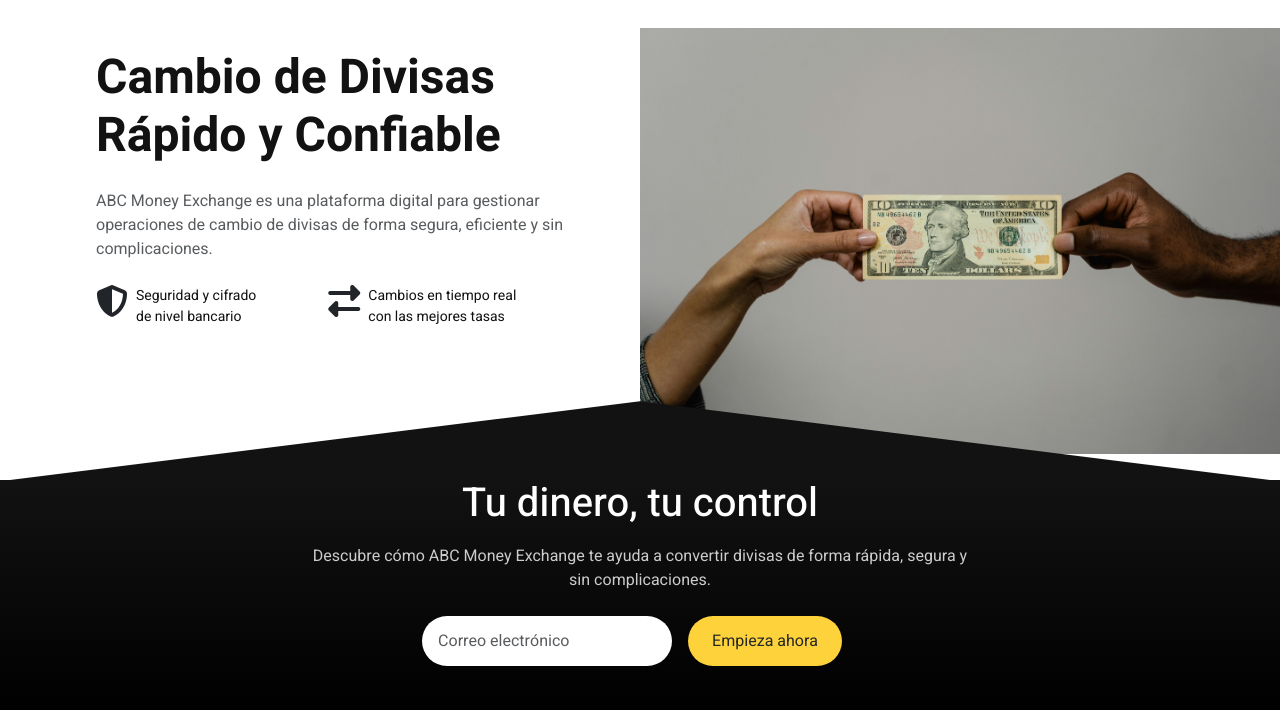
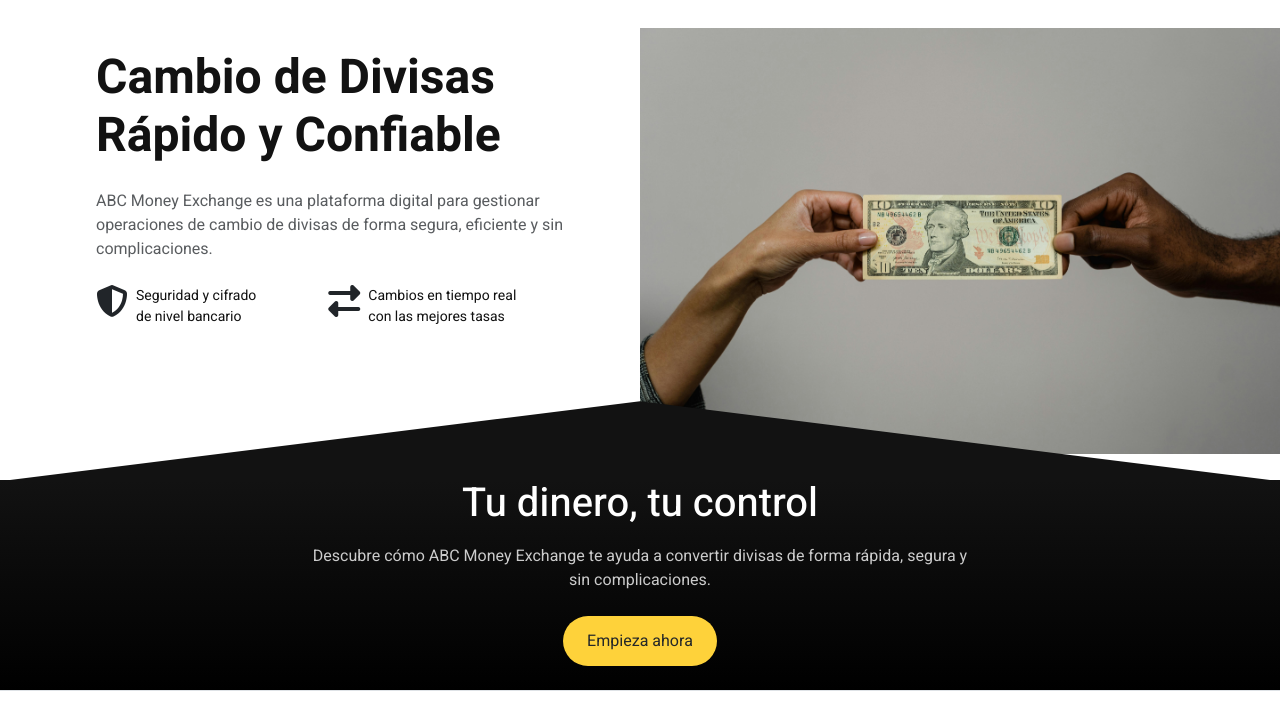
Before and after one commit to abc-exchange/abc-exchange.github.io, a plain HTML site: page index.html in a window 1280 px wide. Shown: the part 90-800 px from the top of the page. Drawn offline with nearby package versions, Linux system fonts and the light colour scheme.

Commit message:
Update de index.html con boton de envio de correo

```diff
--- a/index.html
+++ b/index.html
@@ -249,18 +249,13 @@
             Descubre cómo ABC Money Exchange te ayuda a convertir divisas de
             forma rápida, segura y sin complicaciones.<br />
           </p>
-          <form
-            class="cta-form d-flex justify-content-center align-items-center flex-wrap gap-3"
+          <a
+            href="mailto:abcmoneye@gmail.com?subject=Solicitud%20de%20información&body=Hola%2C%0D%0A%0D%0ADeseo%20recibir%20más%20información%20sobre%20sus%20servicios.%0D%0A%0D%0AGracias."
+            class="btn btn-glow"
           >
-            <input
-              type="email"
-              class="form-control cta-input"
-              placeholder="Correo electrónico"
-              required
-            />
-            <button type="submit" class="btn btn-glow">Empieza ahora</button
-            ><br />
-          </form>
+            Empieza ahora
+          </a>
+
           <br /><br />
         </div>
       </div>
```
